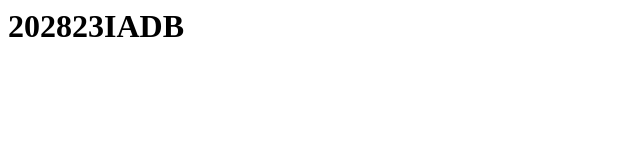
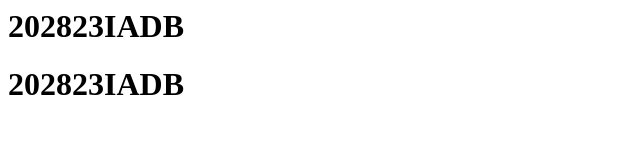
Before and after one commit to throwawayoss/KT14html, a plain HTML site: page index.html in a window 1280 px wide. Shown: the whole page, without its empty margins (0-640 px from the left). Drawn offline with Linux system fonts and the light colour scheme.

Commit message:
Update index.html

```diff
--- a/index.html
+++ b/index.html
@@ -1 +1,2 @@
 <h1>202823IADB</h1>
+<h1>202823IADB</h1>
```
